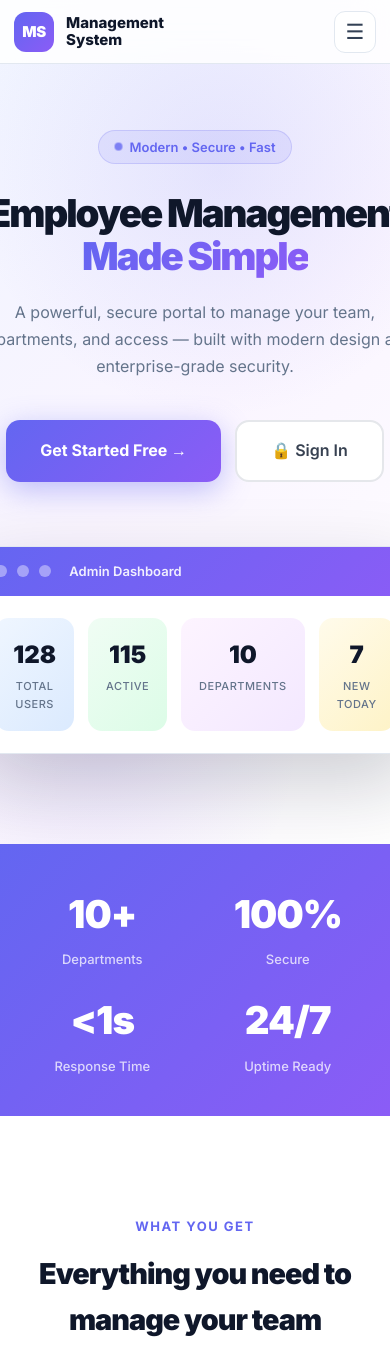
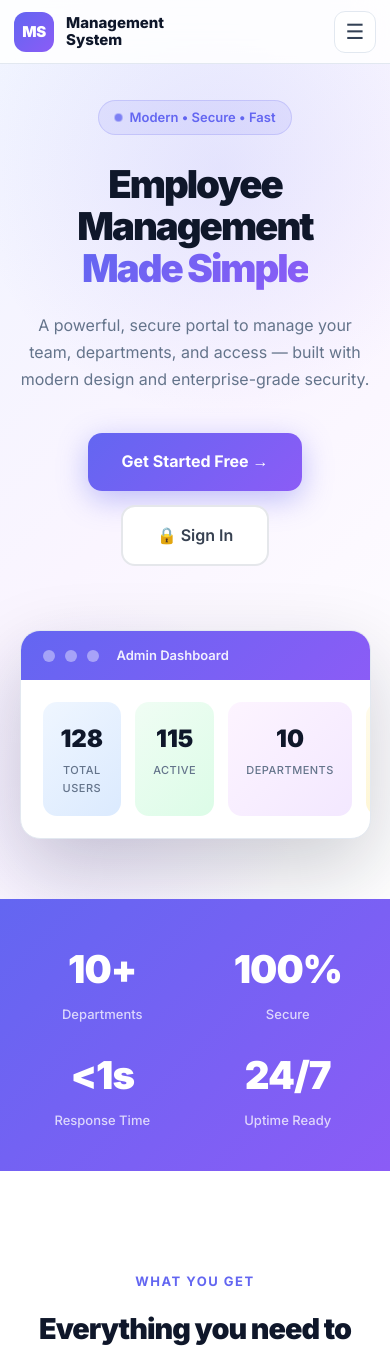
Before and after one commit to moviebot-latest/management-trial, a Flask app: page / in a window 390 px wide. Shown: the top 1358 px of the page. Run offline with Flask 3, Linux system fonts and the light colour scheme; data that the repository does not hold is empty; some libraries are stand-ins or nearby versions.

Commit message:
Add files via upload

```diff
--- a/static/style.css
+++ b/static/style.css
@@ -1265,3 +1265,13 @@ body.page-ready .app-shell,body.page-ready .auth-page{animation:pageIn .55s cubi
 @keyframes aiSpin{to{transform:rotate(360deg)}}@keyframes orbitSpin{to{transform:rotate(360deg)}}@keyframes gridDrift{to{background-position:0 42px,42px 0}}@keyframes scanDown{to{top:108%}}@keyframes starFloat{50%{transform:translateY(-9px) scale(1.5);opacity:.45}}@keyframes statusPulse{50%{box-shadow:0 0 0 8px rgba(34,197,94,0),0 0 18px #22c55e}}@keyframes corePulse{50%{transform:scale(1.12);opacity:.7}}@keyframes logoFloat{50%{transform:translateY(-4px) scale(1.03)}}@keyframes beamPulse{50%{opacity:.25;transform:scaleX(.7)}}@keyframes progressShine{to{transform:translateX(520px)}}@keyframes aiCardIn{from{opacity:0;transform:translateY(25px) scale(.94);filter:blur(8px)}to{opacity:1;transform:none;filter:none}}
 @media(max-width:520px){.ai-loader-shell{padding:16px 14px 13px;border-radius:22px}.ai-core-zone{height:158px}.orbit-a{width:132px}.orbit-b{width:138px}.orbit-c{width:106px;height:106px}.core-ring.outer{width:100px;height:100px}.core-ring.inner{width:73px;height:73px}.core-logo{width:56px;height:56px;border-radius:18px}.core-label{right:26px;bottom:28px}.ai-title{font-size:21px}.ai-metrics{margin-top:9px}.ai-steps{margin-top:9px}.ai-step{padding:6px 7px}.ai-step .step-icon{width:24px;height:24px}.ai-footer{gap:7px}}
 @media(prefers-reduced-motion:reduce){.ai-grid,.ai-scanline,.ai-stars i,.orbit,.core-ring,.core-glow,.core-logo,.core-beam,.ai-progress i,.login-loader:before{animation:none!important}}
+
+/* V6 MOBILE LANDING NAV FIX */
+html, body { max-width: 100%; overflow-x: hidden; }
+@media (max-width: 768px) {
+  .hero, .features, .how, .security, .cta-banner, .footer { max-width: 100vw; overflow-x: hidden; }
+  .hero-inner { width: 100%; min-width: 0; }
+  .hero-mockup { width: 100%; max-width: 100%; }
+  .mock-body { grid-template-columns: repeat(2, minmax(0, 1fr)); }
+  .stats-strip { width: 100%; }
+}
```
